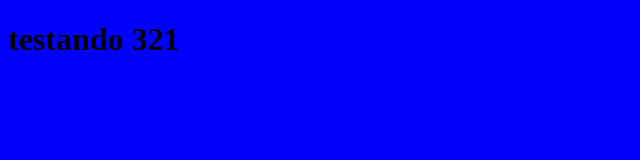
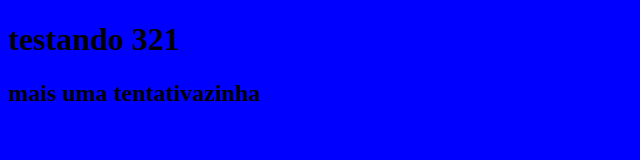
Before and after one commit to LeonardoCamposdev/testando-novo, a plain HTML site: page index.html in a window 1280 px wide. Shown: the whole page, without its empty margins (0-640 px from the left). Drawn offline with Linux system fonts and the light colour scheme.

Commit message:
clonei meu repositório e além do mais, consegui ainda adicionar um novo h2

```diff
--- a/index.html
+++ b/index.html
@@ -8,5 +8,6 @@
   </head>
   <body>
     <h1>testando 321</h1>
+    <h2>mais uma tentativazinha</h2>
   </body>
 </html>
```
